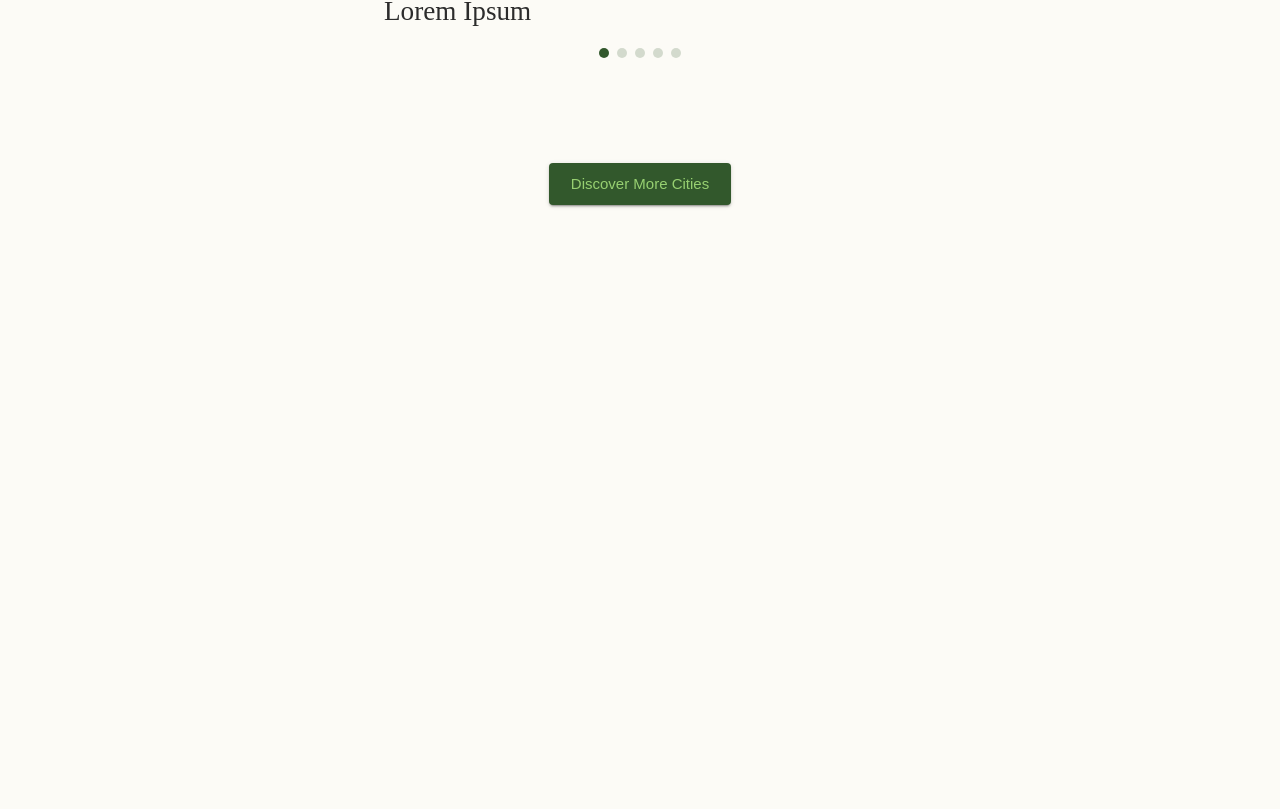
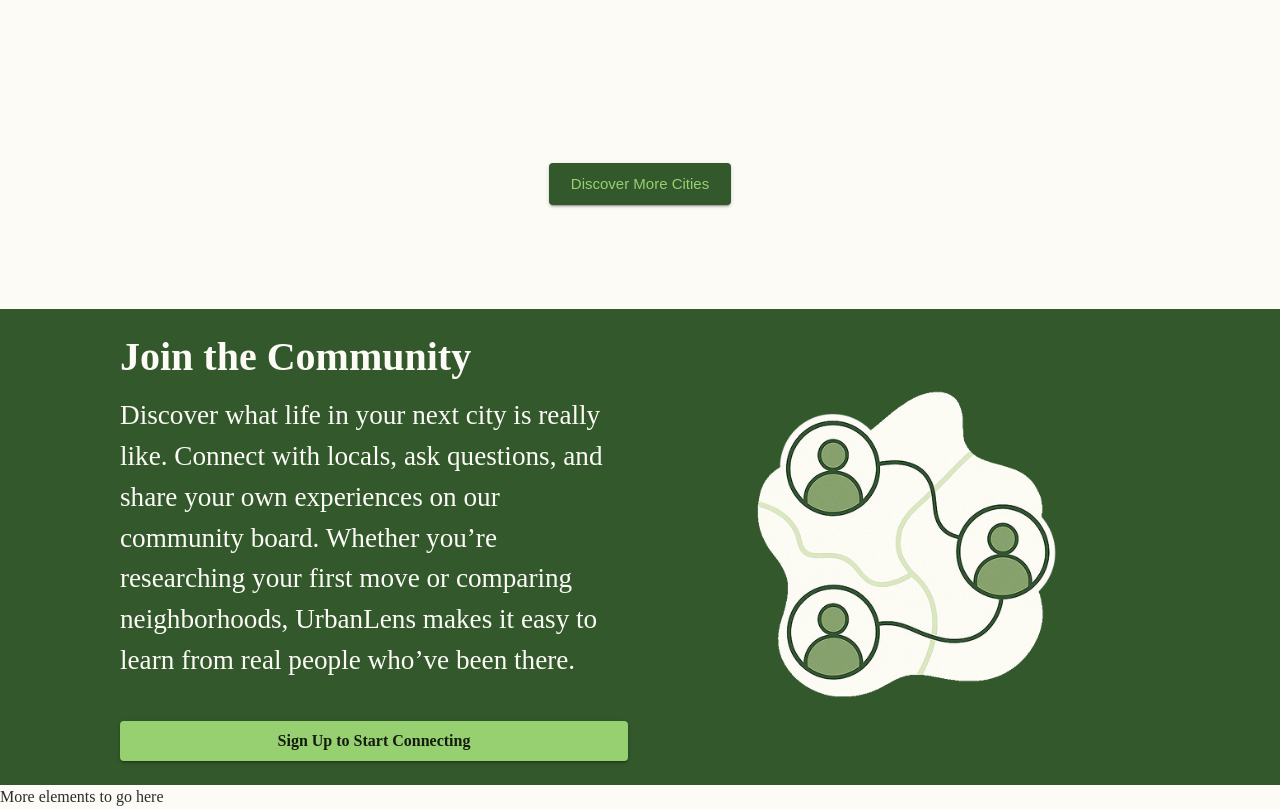
Before and after one commit to meera-develops/urbanlens, a React (Vite) app: page / in a window 1280 px wide. Shown: the part 1104-1913 px from the top of the page. Before the commit the page ends 1413 px from the top, so only its background shows below. Built offline with nearby package versions, Linux system fonts and the light colour scheme.

Commit message:
added another section

```diff
--- a/src/pages/home/home.jsx
+++ b/src/pages/home/home.jsx
@@ -5,6 +5,7 @@ import heroLogo from "../../assets/img/keyNoText.png";
 import { useTheme, alpha } from "@mui/material/styles";
 import { Link } from "react-router-dom";
 import CityCarousel from "../../components/carousel.jsx";
+import web from "../../assets/img/peopleWeb.png";
 
 //start working on next section -- side by side
 
@@ -187,6 +188,82 @@ function home() {
           </Button>
         </Box>
       </Box>
+
+      <Box backgroundColor="primary.main"
+      sx={{
+        display: 'flex',
+        justifyContent: 'center',
+        alignItems: 'center',
+        p: 3,
+      }}
+      >
+        <Stack
+          direction={{ xs: 'column-reverse', md: 'row'}}
+          spacing={{xs: 6, md: 3 }}
+          alignItems={{ xs: 'center', md: 'center', }}
+          sx={{
+            maxWidth: 1200,
+            width: '100%',
+            // justifyContent: { xl: 'space-between'},
+            px: { xs: 2, md: 10, xl: 0 },
+            mt: { xs: 2, md: 0 }
+          }}
+        >
+          <Box sx={{ flex: { xs: '1 1 100%', md: '0 1 600px'}, textAlign: { xs: 'center', md: 'left',
+            display: 'flex',
+            flexDirection: 'column',
+            justifyContent: 'center',
+            textAlign: { xs: 'center', md: 'left' },
+           }
+
+
+        }}>
+            <Typography variant="h2" gutterBottom
+              sx={{
+                color: theme.palette.background.default,
+                fontWeight: 600,
+              }}
+            >
+              Join the Community
+            </Typography>
+            <Typography variant="body3"
+            sx={{
+              color: theme.palette.background.default
+            }}
+            >
+              Discover what life in your next city is really like. Connect with locals, ask questions, and share your own experiences on our community board. Whether you’re researching your first move or comparing neighborhoods, UrbanLens makes it easy to learn from real people who’ve been there.
+            </Typography>
+            <Button color="accent" variant="contained"
+              sx={{
+                fontWeight: 600,
+                mt: {md: 5,},
+                fontFamily: "'Libre Baskerville'",
+                fontSize: '1rem'
+              }}
+            >
+              Sign Up to Start Connecting
+            </Button>
+          </Box>
+          <Box sx={{ flex: { xs: '1 1 100%', md: '0 1 600px'}, textAlign: 'center'  }}>
+            <Box
+              component="img"
+              src={web}
+              alt="3 people icons connected in a web representing community"
+              sx={{ width: '60%', height: 'auto', }}
+            >
+            </Box>
+          </Box>
+
+        </Stack>
+      </Box>
+
+      <Box color="Background">
+        <Typography color="text">More elements to go here</Typography>
+
+       </Box>
+
+
+
     </>
   );
 }
```
Also changed, not shown: src/assets/img/peopleWeb.png (added).
